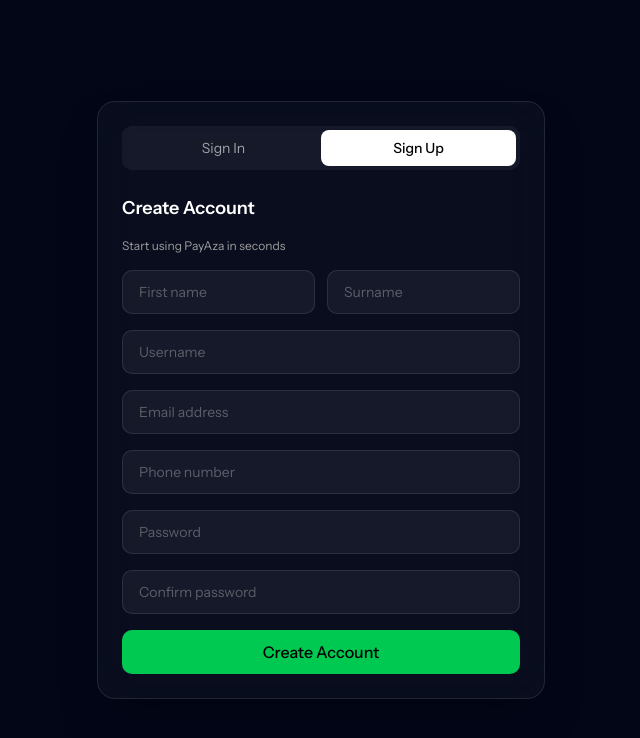
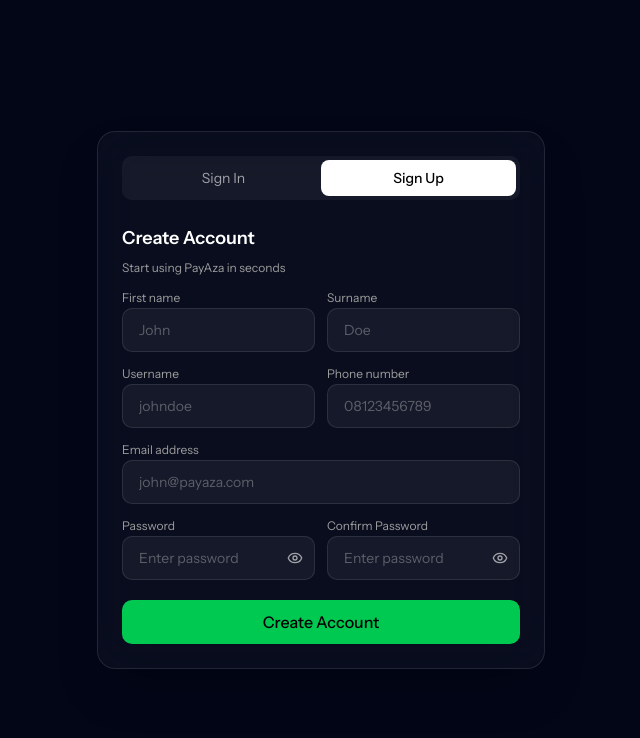
Before and after one commit to Missfavis-coder/PayAza, a Next.js app: page / in a window 1280 px wide. Both pictures are taken after a click on the button "Sign Up". Shown: the top 738 px of the page, without its empty margins (319-959 px from the left). Built offline with nearby package versions, Linux system fonts and the light colour scheme.

Commit message:
feat: add sign in and sign up page

```diff
--- a/app/page.tsx
+++ b/app/page.tsx
@@ -3,16 +3,15 @@
 import { useState } from "react";
 import { cn } from "@/lib/utils";
 import { motion, AnimatePresence } from "framer-motion";
+import { Eye, EyeOff } from "lucide-react";
 
 export default function AuthPage() {
   const [mode, setMode] = useState<"signin" | "signup">("signin");
 
   return (
     <div className="min-h-screen flex items-center justify-center bg-[#020617] px-4">
-
       {/* CARD */}
       <div className="w-full max-w-md rounded-2xl bg-white/[0.03] border border-white/10 backdrop-blur-xl p-6 shadow-2xl">
-
         {/* TOGGLE */}
         <div className="flex bg-white/5 rounded-lg p-1 mb-6">
           <button
@@ -21,7 +20,7 @@ export default function AuthPage() {
               "flex-1 py-2 text-sm rounded-md transition",
               mode === "signin"
                 ? "bg-white text-black font-medium"
-                : "text-white/60"
+                : "text-white/60",
             )}
           >
             Sign In
@@ -33,7 +32,7 @@ export default function AuthPage() {
               "flex-1 py-2 text-sm rounded-md transition",
               mode === "signup"
                 ? "bg-white text-black font-medium"
-                : "text-white/60"
+                : "text-white/60",
             )}
           >
             Sign Up
@@ -68,18 +67,15 @@ export default function AuthPage() {
 }
 function SignInForm() {
   return (
-    <div className="space-y-4">
-
-      <h2 className="text-lg font-semibold text-white">
-        Welcome Back
-      </h2>
+    <div className="space-y-2">
+      <h2 className="text-lg font-semibold text-white">Welcome Back</h2>
 
       <p className="text-xs text-muted-foreground">
         Login to your PayAza account
       </p>
 
-      <Input placeholder="Email address" />
-      <Input type="password" placeholder="Password" />
+      <Input placeholder="john@payaza.com" label="Email address" />
+      <Input type="password" placeholder="Password" label="Enter Password" />
 
       <button className="w-full h-11 rounded-lg bg-green-500 hover:bg-green-600 transition font-medium text-black">
         Sign In
@@ -92,29 +88,85 @@ function SignInForm() {
   );
 }
 function SignUpForm() {
+  const [password, setPassword] = useState("");
+  const [confirmPassword, setConfirmPassword] = useState("");
+  const [errors, setErrors] = useState<{ password?: string; confirm?: string }>(
+    {},
+  );
+
+const validatePassword = () => {
+  const newErrors: typeof errors = {};
+
+  if (password.length < 6) {
+    newErrors.password = "Password must be at least 6 characters";
+  } else if (!/[A-Z]/.test(password)) {
+    newErrors.password = "Include at least one uppercase letter";
+  } else if (!/[0-9]/.test(password)) {
+    newErrors.password = "Include at least one number";
+  } else if (!/[!@#$%^&*(),.?":{}|<>]/.test(password)) {
+    newErrors.password = "Include at least one special character";
+  }
+
+  if (confirmPassword !== password) {
+    newErrors.confirm = "Passwords do not match";
+  }
+
+  setErrors(newErrors);
+
+  return Object.keys(newErrors).length === 0;
+};
+
+const getStrength = () => {
+  if (password.length < 6) return "Weak";
+
+  const hasUpper = /[A-Z]/.test(password);
+  const hasNumber = /[0-9]/.test(password);
+  const hasSpecial = /[!@#$%^&*(),.?":{}|<>]/.test(password);
+
+  if (hasUpper && hasNumber && hasSpecial) return "Strong";
+  if ((hasUpper && hasNumber) || (hasUpper && hasSpecial) || (hasNumber && hasSpecial)) return "Medium";
+
+  return "Weak";
+};
   return (
-    <div className="space-y-4">
-
-      <h2 className="text-lg font-semibold text-white">
-        Create Account
-      </h2>
+    <div className="space-y-2">
+      <h2 className="text-lg font-semibold text-white">Create Account</h2>
 
       <p className="text-xs text-muted-foreground">
         Start using PayAza in seconds
       </p>
 
       <div className="grid grid-cols-2 gap-3">
-        <Input placeholder="First name" />
-        <Input placeholder="Surname" />
+        <Input placeholder="John" label="First name" />
+        <Input placeholder="Doe" label="Surname" />
+      </div>
+      <div className="grid grid-cols-2 gap-3">
+        <Input placeholder="johndoe" label="Username" />
+        <Input label="Phone number" placeholder="08123456789" />{" "}
+      </div>
+      <Input placeholder="john@payaza.com" label="Email address" />
+
+      <div className="grid grid-cols-2 pb-3 gap-3">
+        <PasswordInput
+          label="Password"
+          value={password}
+          setValue={setPassword}
+          error={errors.password}
+        />
+
+        <PasswordInput
+          label="Confirm Password"
+          value={confirmPassword}
+          setValue={setConfirmPassword}
+          error={errors.confirm}
+        />
       </div>
 
-      <Input placeholder="Username" />
-      <Input placeholder="Email address" />
-      <Input placeholder="Phone number" />
-
-      <Input type="password" placeholder="Password" />
-      <Input type="password" placeholder="Confirm password" />
-
+      {password.length > 0 && (
+        <p className="text-xs text-muted-foreground">
+          Strength: {getStrength()}
+        </p>
+      )}
       <button className="w-full h-11 rounded-lg bg-green-500 hover:bg-green-600 transition font-medium text-black">
         Create Account
       </button>
@@ -122,23 +174,74 @@ function SignUpForm() {
   );
 }
 function Input({
+  label,
   placeholder,
   type = "text",
 }: {
+  label: string;
   placeholder: string;
   type?: string;
 }) {
   return (
-    <input
-      type={type}
-      placeholder={placeholder}
-      className="
+    <div className="space-y-1">
+      <label className="text-xs text-muted-foreground">{label}</label>
+      <input
+        type={type}
+        placeholder={placeholder}
+        className="
         w-full h-11 px-4 rounded-lg
         bg-white/5 border border-white/10
         text-sm text-white placeholder:text-white/30
         outline-none focus:ring-2 focus:ring-green-500
         transition
       "
-    />
+      />{" "}
+    </div>
   );
 }
+function PasswordInput({
+  label,
+  value,
+  setValue,
+  error,
+}: {
+  label: string;
+  value: string;
+  setValue: (v: string) => void;
+  error?: string;
+}) {
+  const [show, setShow] = useState(false);
+
+  return (
+    <div className="space-y-1">
+      <label className="text-xs text-muted-foreground">{label}</label>
+
+      <div className="relative">
+        <input
+          type={show ? "text" : "password"}
+          value={value}
+          onChange={(e) => setValue(e.target.value)}
+          className={`
+            w-full h-11 px-4 pr-10 rounded-lg
+            bg-white/5 border
+            ${error ? "border-red-500" : "border-white/10"}
+            text-sm text-white placeholder:text-white/30
+            outline-none focus:ring-2 focus:ring-green-500
+          `}
+          placeholder="Enter password"
+        />
+
+        {/* TOGGLE */}
+        <button
+          type="button"
+          onClick={() => setShow((prev) => !prev)}
+          className="absolute right-3 top-1/2 -translate-y-1/2 text-white/60 hover:text-white"
+        >
+          {show ? <EyeOff size={16} /> : <Eye size={16} />}
+        </button>
+      </div>
+
+      {error && <p className="text-xs text-red-500">{error}</p>}
+    </div>
+  );
+}
```
